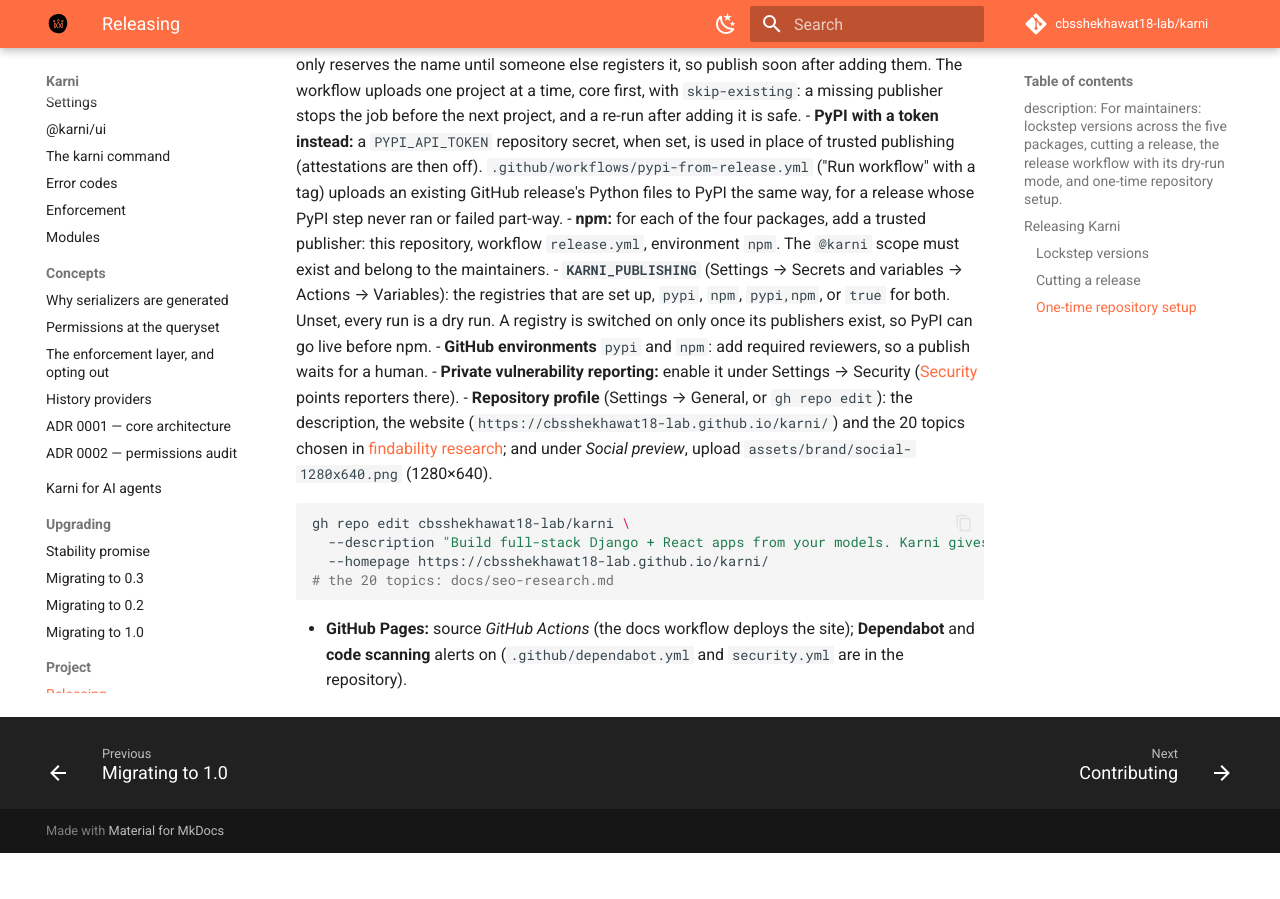
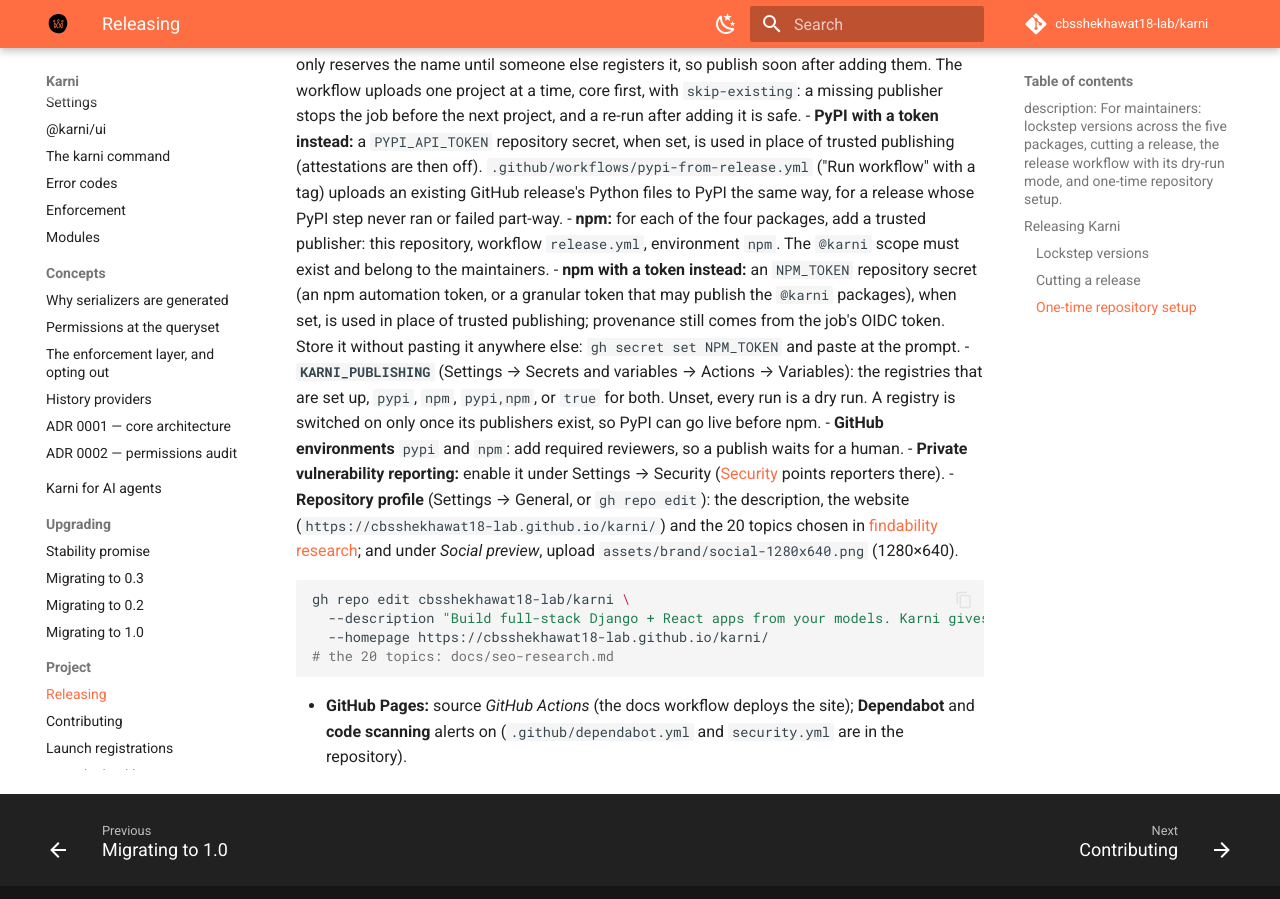
Before and after one commit to cbsshekhawat18-lab/karni, an MkDocs documentation site: the page built from docs/releasing.md, in a window 1280 px wide and 900 px high, scrolled down 3315 px. Built offline with MkDocs 1.6.1 and Material for MkDocs 9.7.7, drawn with Linux system fonts in a browser that asks for light colours; comment, search, counter and statistics services are not loaded; before the commit the page ends 4168 px from its top, so only the background shows below that.

Commit message:
Release: publish npm with an NPM_TOKEN secret when set
Like PYPI_API_TOKEN: the npm job uses the secret in place of trusted
publishing (not configured for the four packages yet), keeping provenance
from the job's OIDC token. docs/releasing.md says how to store it with
gh secret set without pasting it anywhere else.

```diff
--- a/docs/releasing.md
+++ b/docs/releasing.md
@@ -133,6 +133,11 @@
 - **npm:** for each of the four packages, add a trusted publisher: this
   repository, workflow `release.yml`, environment `npm`. The `@karni` scope
   must exist and belong to the maintainers.
+- **npm with a token instead:** an `NPM_TOKEN` repository secret (an npm
+  automation token, or a granular token that may publish the `@karni`
+  packages), when set, is used in place of trusted publishing; provenance
+  still comes from the job's OIDC token. Store it without pasting it
+  anywhere else: `gh secret set NPM_TOKEN` and paste at the prompt.
 - **`KARNI_PUBLISHING`** (Settings → Secrets and variables → Actions →
   Variables): the registries that are set up, `pypi`, `npm`, `pypi,npm`, or
   `true` for both. Unset, every run is a dry run. A registry is switched on
```
Also changed, not shown: CHANGELOG.md (+2 -0 lines), 1 other file.
